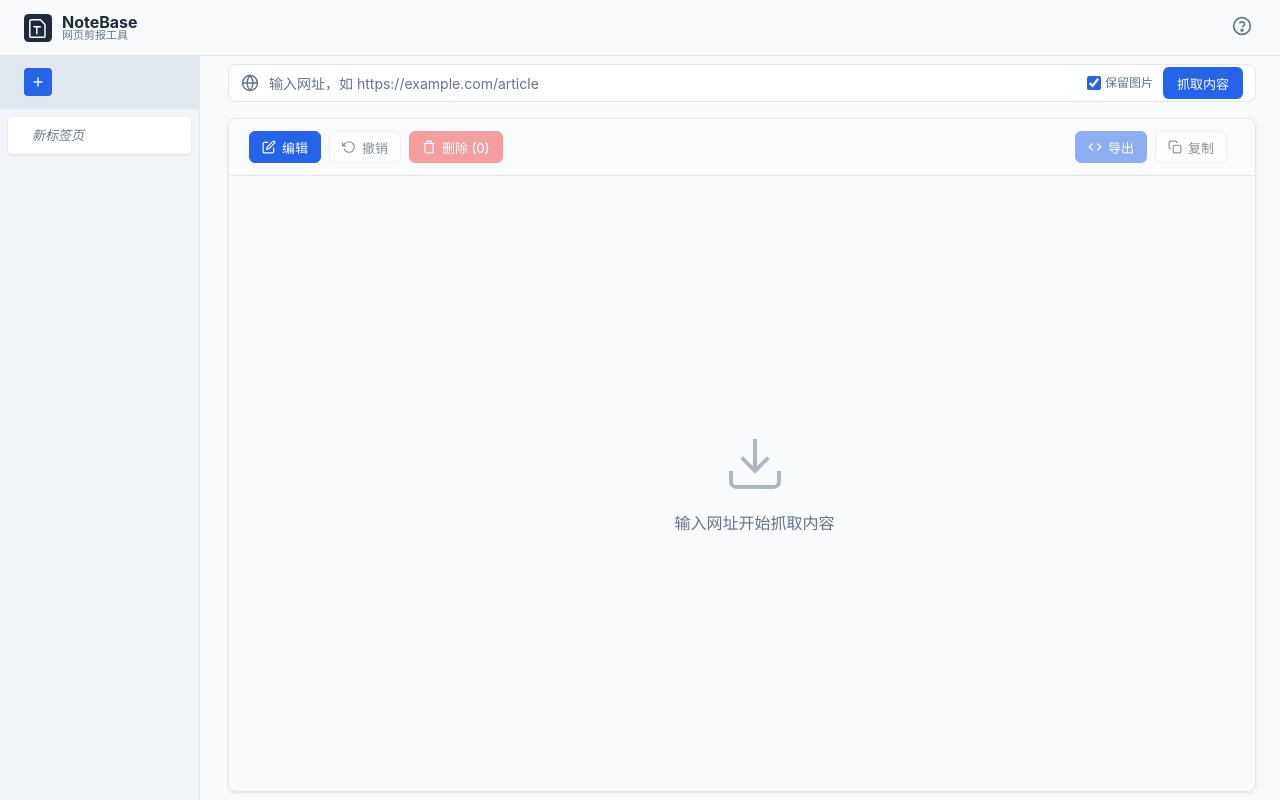
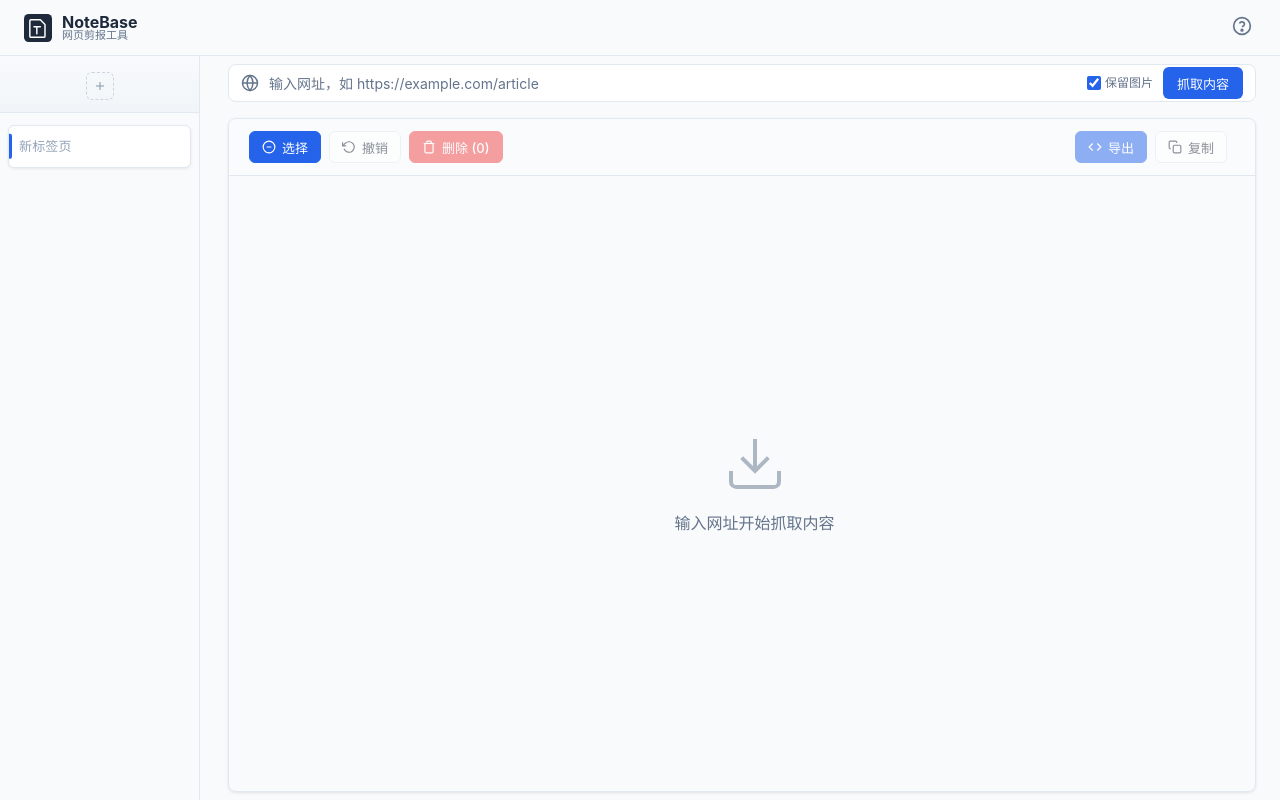
Before and after one commit to cons8/NoteBase, a website with bundled scripts: page public/index.html in a window 1280 px wide. Both pictures are taken after a click on the button "编辑". Built offline with nearby package versions, Linux system fonts and the light colour scheme; files whose address does not match are found by name.

Commit message:
feat: combine selection and edit mode into single toggle button
- Replace two separate buttons with a toggle button
- Edit mode shows "选择" text, selection mode shows "编辑" text
- Icon dynamically changes based on current mode
- Improve sidebar styling with subtle gradient and refined tab design
- Add active indicator bar on selected tab

```diff
--- a/public/index.html
+++ b/public/index.html
@@ -91,12 +91,12 @@
         <div class="panel content-panel">
           <div class="panel-header">
             <div class="panel-actions-left">
-              <button id="editModeBtn" class="action-btn" title="编辑模式">
-                <svg viewBox="0 0 24 24" fill="none" stroke="currentColor" stroke-width="2">
+              <button id="editModeBtn" class="action-btn" title="切换模式">
+                <svg id="modeIcon" viewBox="0 0 24 24" fill="none" stroke="currentColor" stroke-width="2">
                   <path d="M11 4H4a2 2 0 0 0-2 2v14a2 2 0 0 0 2 2h14a2 2 0 0 0 2-2v-7"/>
                   <path d="M18.5 2.5a2.121 2.121 0 0 1 3 3L12 15l-4 1 1-4 9.5-9.5z"/>
                 </svg>
-                <span>编辑</span>
+                <span id="modeLabel">编辑</span>
               </button>
               <button id="undoBtn" class="action-btn" disabled>
                 <svg viewBox="0 0 24 24" fill="none" stroke="currentColor" stroke-width="2">
@@ -230,7 +230,7 @@
           </div>
           <div class="help-item">
             <h4>4. 直接编辑内容</h4>
-            <p>点击「编辑」按钮开启编辑模式，整个内容区可直接编辑，像文本编辑器一样。点击其他区域或按 Esc 退出编辑模式。</p>
+            <p>点击「编辑/选择」按钮切换模式。编辑模式下整个内容区可直接编辑；选择模式下点击内容块进行删除。点击其他区域或按 Esc 退出编辑模式。</p>
           </div>
           <div class="help-item">
             <h4>5. 导出与保存</h4>
--- a/public/js/selection.js
+++ b/public/js/selection.js
@@ -10,6 +10,17 @@ export function toggleEditMode() {
   state.editMode = !state.editMode;
   elements.editModeBtn.classList.toggle('active', state.editMode);
   elements.editModeBtn.classList.toggle('primary-btn', state.editMode);
+
+  // Update icon and label based on mode
+  const modeIcon = document.getElementById('modeIcon');
+  const modeLabel = document.getElementById('modeLabel');
+  if (state.editMode) {
+    modeIcon.innerHTML = '<circle cx="12" cy="12" r="10"/><line x1="8" y1="12" x2="16" y2="12"/>';
+    modeLabel.textContent = '选择';
+  } else {
+    modeIcon.innerHTML = '<path d="M11 4H4a2 2 0 0 0-2 2v14a2 2 0 0 0 2 2h14a2 2 0 0 0 2-2v-7"/><path d="M18.5 2.5a2.121 2.121 0 0 1 3 3L12 15l-4 1 1-4 9.5-9.5z"/>';
+    modeLabel.textContent = '编辑';
+  }
 
   // Clear any selection when entering edit mode
   if (state.editMode) {
--- a/public/styles.css
+++ b/public/styles.css
@@ -67,9 +67,9 @@ body {
 
 /* Sidebar */
 .sidebar {
-  width: 200px;
+  width: 180px;
   height: 100%;
-  background: #f1f5f9;
+  background: #f8fafc;
   border-right: 1px solid var(--border);
   display: flex;
   flex-direction: column;
@@ -98,10 +98,10 @@ body {
 .sidebar-header {
   display: flex;
   align-items: center;
-  justify-content: space-between;
-  padding: 12px 24px;
+  justify-content: center;
+  padding: 16px 12px 12px;
   border-bottom: 1px solid var(--border);
-  background: #e2e8f0;
+  background: linear-gradient(to bottom, #f8fafc, #f1f5f9);
 }
 
 .new-tab-btn {
@@ -110,41 +110,46 @@ body {
   justify-content: center;
   width: 28px;
   height: 28px;
-  border: none;
-  background: var(--primary);
-  color: white;
-  border-radius: var(--radius-xs);
+  border: 1px dashed #cbd5e1;
+  background: transparent;
+  color: #94a3b8;
+  border-radius: 6px;
   cursor: pointer;
-  transition: background var(--transition);
+  transition: all 0.2s ease;
+  font-size: 18px;
+  font-weight: 300;
 }
 
 .new-tab-btn:hover {
-  background: var(--primary-hover);
+  border-color: var(--primary);
+  color: var(--primary);
+  background: rgba(37, 99, 235, 0.08);
+  transform: scale(1.05);
 }
 
 .new-tab-btn svg {
-  width: 16px;
-  height: 16px;
+  width: 14px;
+  height: 14px;
 }
 
 .sidebar-tabs {
   flex: 1;
   overflow-y: auto;
-  overflow-x: auto;
-  padding: 8px;
-  white-space: nowrap;
+  overflow-x: hidden;
+  padding: 12px 8px;
 }
 
 .sidebar-tab {
   display: flex;
   align-items: center;
-  padding: 8px 24px;
-  margin-bottom: 2px;
-  border-radius: var(--radius-xs);
+  padding: 10px 10px;
+  margin-bottom: 4px;
+  border-radius: 6px;
   cursor: pointer;
-  transition: background var(--transition);
-  gap: 8px;
+  transition: all 0.15s ease;
+  gap: 6px;
   min-width: 0;
+  position: relative;
 }
 
 .sidebar-tab:hover {
@@ -153,7 +158,20 @@ body {
 
 .sidebar-tab.active {
   background: var(--card-bg);
-  box-shadow: 0 1px 2px rgba(0, 0, 0, 0.1);
+  box-shadow: 0 1px 3px rgba(0, 0, 0, 0.08);
+  border: 1px solid #e2e8f0;
+}
+
+.sidebar-tab.active::before {
+  content: '';
+  position: absolute;
+  left: 0;
+  top: 50%;
+  transform: translateY(-50%);
+  width: 3px;
+  height: 60%;
+  background: var(--primary);
+  border-radius: 0 2px 2px 0;
 }
 
 .sidebar-tab-title {
@@ -163,11 +181,12 @@ body {
   white-space: nowrap;
   overflow: hidden;
   text-overflow: ellipsis;
+  letter-spacing: 0.01em;
 }
 
 .sidebar-tab-title.empty {
-  color: var(--secondary);
-  font-style: italic;
+  color: #94a3b8;
+  font-style: normal;
 }
 
 .sidebar-tab-title-input {
@@ -188,8 +207,8 @@ body {
   display: flex;
   align-items: center;
   justify-content: center;
-  width: 18px;
-  height: 18px;
+  width: 16px;
+  height: 16px;
   border: none;
   background: transparent;
   color: var(--secondary);
@@ -198,15 +217,18 @@ body {
   opacity: 0;
   transition: all var(--transition);
   flex-shrink: 0;
+  margin-left: auto;
+  padding: 0;
 }
 
 .sidebar-tab:hover .sidebar-tab-close {
-  opacity: 1;
+  opacity: 0.6;
 }
 
 .sidebar-tab-close:hover {
-  background: #ef4444;
+  background: var(--danger);
   color: white;
+  opacity: 1;
 }
 
 .sidebar-tab-close svg {
```
Also changed, not shown: SPEC.md (+42 -22 lines).
